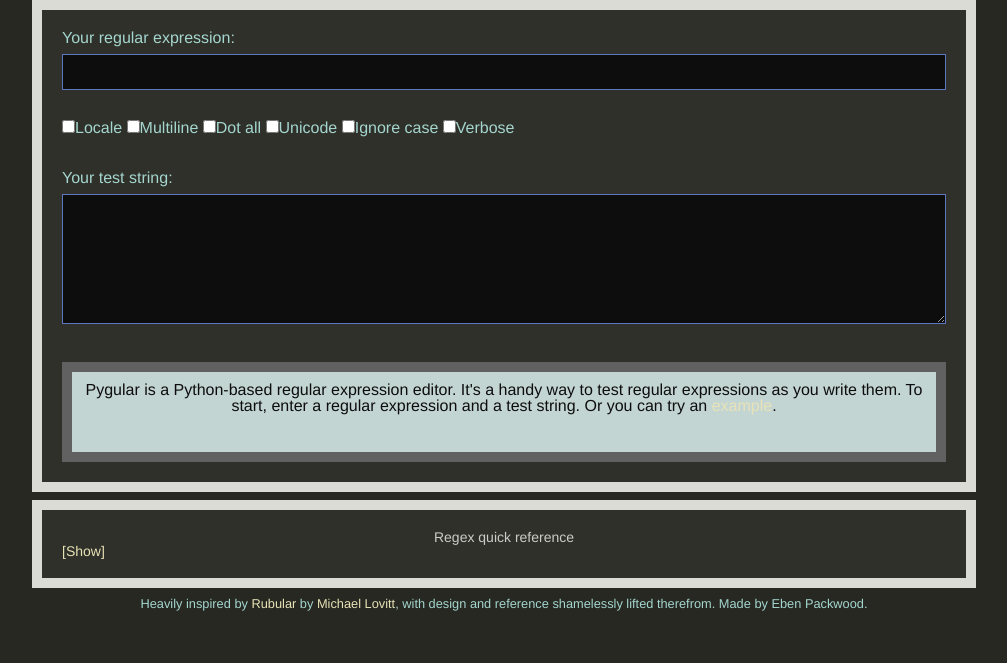
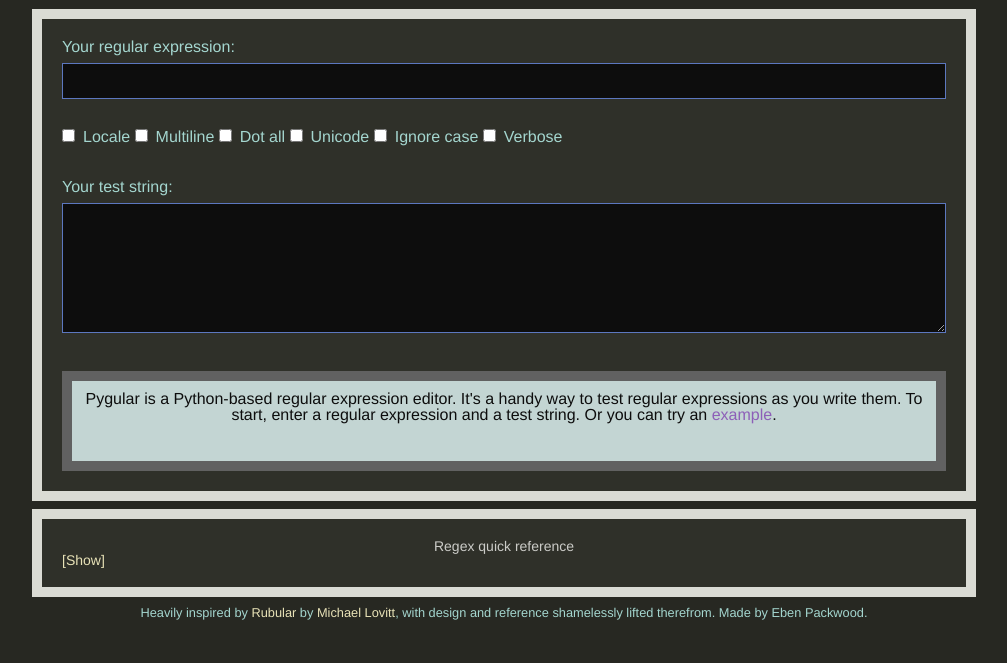
Before and after one commit to ebenpack/pygular, a Flask app: page / in a window 1280 px wide. Shown: the part 116-779 px from the top of the page, without its empty margins (136-1143 px from the left). Run offline with Flask 2, Linux system fonts and the light colour scheme; parts of the project's set-up code (start-up, migrations or seed data) failed here and were passed over; some libraries are stand-ins or nearby versions.

Commit message:
Tweak CSS

```diff
--- a/app/static/css/main.css
+++ b/app/static/css/main.css
@@ -109,10 +109,11 @@ input, textarea {
   color: #5c77bf;
   margin-top: 20px; }
   .header > .title {
+    font-size: 1.6em;
     margin-bottom: 10px;
     margin-top: 0; }
   .header .main-title {
-    font-size: 60px; }
+    font-size: 3.7em; }
 
 .regex_main, .main_404, .reference {
   border: 10px solid #dadbd4;
@@ -133,6 +134,8 @@ input, textarea {
   margin-top: 10px;
   padding-top: 20px;
   height: 30px; }
+  .regex_main .options label {
+    margin-left: 0.5em; }
 .regex_main .test_results {
   clear: both; }
 .regex_main #test {
@@ -196,6 +199,8 @@ input, textarea {
   border: 10px solid #616161;
   text-align: center;
   padding: 10px; }
+  .example a {
+    color: #8d5fb8; }
 
 .reference {
   font-size: 14px;
--- a/app/static/sass/main.scss
+++ b/app/static/sass/main.scss
@@ -81,11 +81,12 @@ input, textarea {
     color: $color-secondary;
     margin-top: 20px;
     & > .title {
+        font-size: 1.6em;
         margin-bottom: 10px;
         margin-top: 0;
     }
     .main-title {
-        font-size: 60px;
+        font-size: 3.7em;
     }
 }
 
@@ -113,6 +114,9 @@ input, textarea {
         margin-top: 10px;
         padding-top: 20px;
         height: 30px;
+        label {
+            margin-left: 0.5em;
+        }
     }
     .test_results {
 
@@ -190,6 +194,9 @@ input, textarea {
     border: 10px solid #616161;
     text-align: center;
     padding: 10px;
+    a {
+        color: $color-text-alternate;
+    }
 }
 
 .reference {
```
